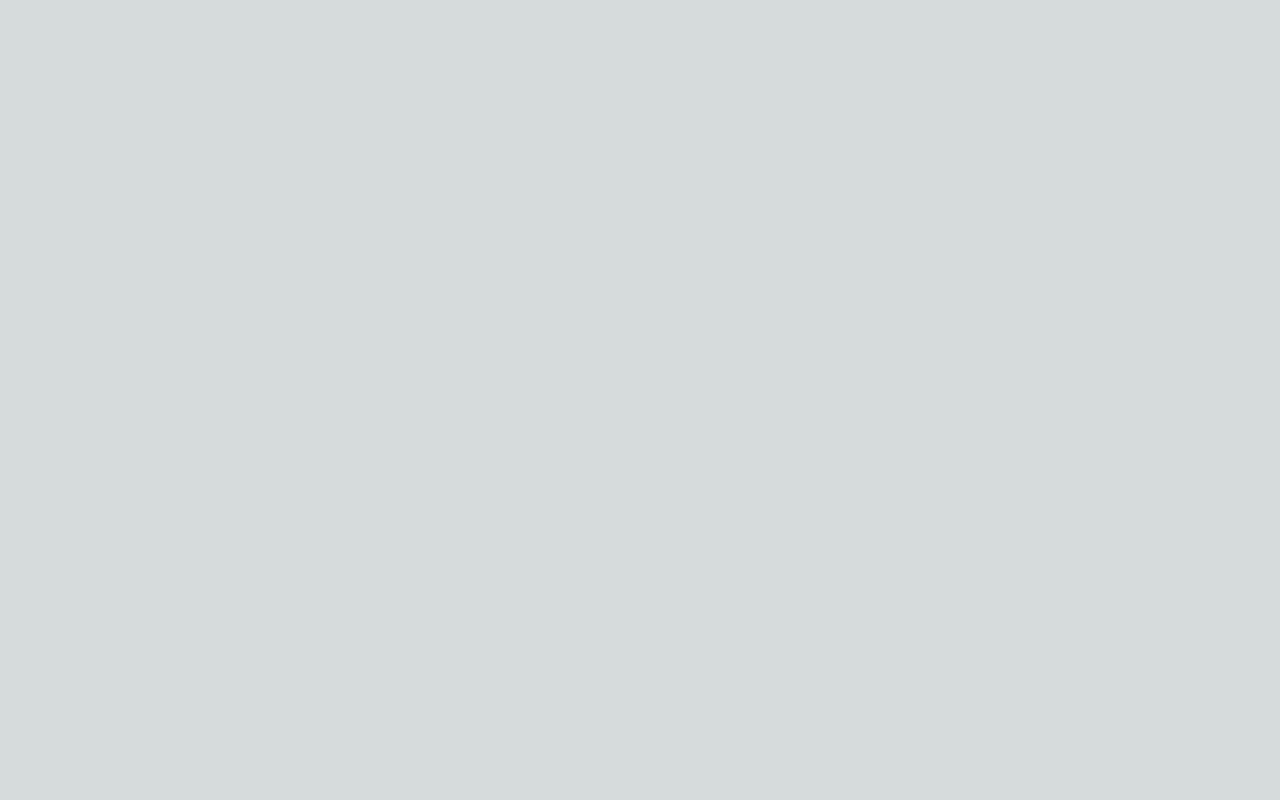
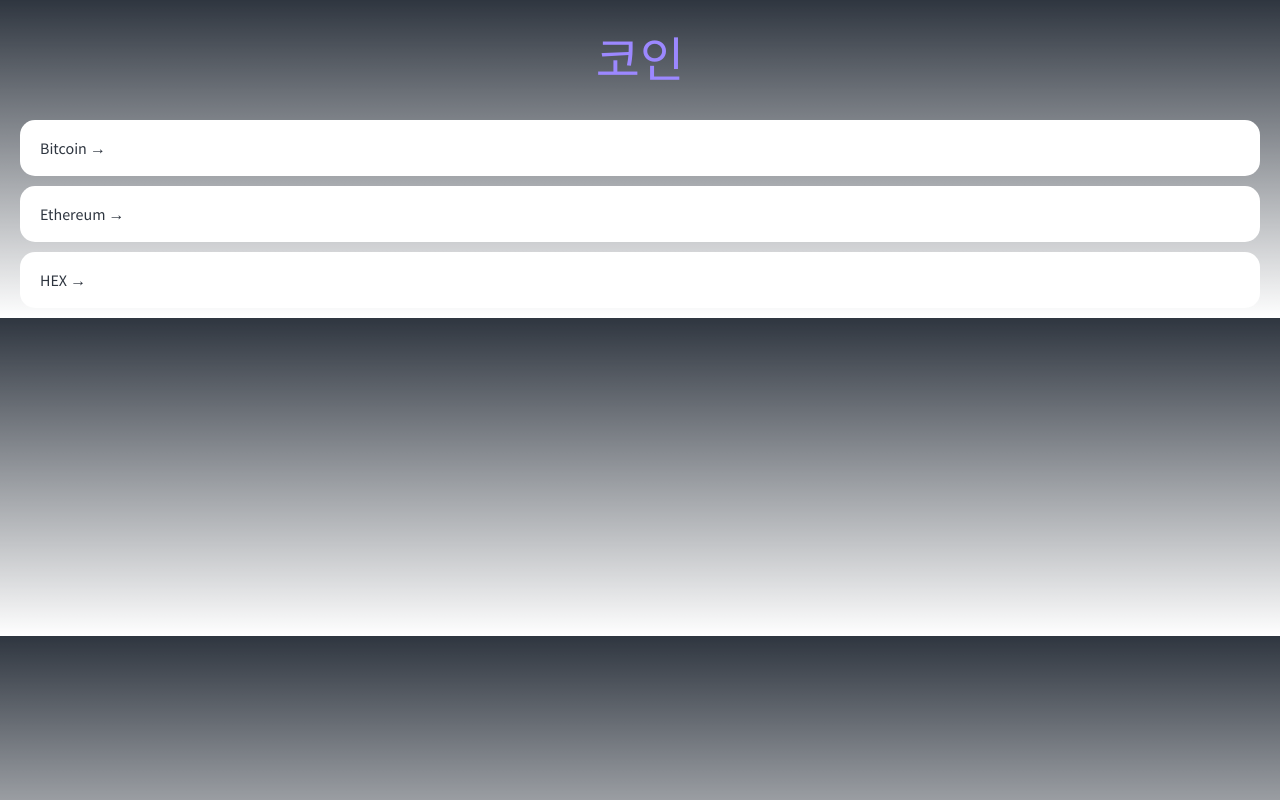
Before and after one commit to JaeUpSu/ts-react-master, a Next.js app: page / in a window 1280 px wide. Built offline with nearby package versions, Linux system fonts and the light colour scheme.

Commit message:
feat: theme & coin dummy data => static web

```diff
--- a/package.json
+++ b/package.json
@@ -9,6 +9,7 @@
     "lint": "next lint"
   },
   "dependencies": {
+    "@tanstack/react-query": "^4.28.0",
     "@types/jest": "^29.5.0",
     "@types/node": "18.15.11",
     "@types/react": "18.0.32",
@@ -18,6 +19,7 @@
     "next": "13.2.4",
     "react": "18.2.0",
     "react-dom": "18.2.0",
+    "styled-reset": "^4.4.5",
     "typescript": "5.0.3",
     "web-vitals": "^3.3.0"
   },
--- a/src/pages/_app.tsx
+++ b/src/pages/_app.tsx
@@ -1,11 +1,13 @@
 import "@/styles/globals.css";
 import type { AppProps } from "next/app";
 import { ThemeProvider } from "styled-components";
-import { darkTheme, lightTheme } from "@/styles/theme";
+import { theme } from "@/styles/theme";
+import { GlobalStyle } from "@/styles/theme";
 
 export default function App({ Component, pageProps }: AppProps) {
   return (
-    <ThemeProvider theme={lightTheme}>
+    <ThemeProvider theme={theme}>
+      <GlobalStyle />
       <Component {...pageProps} />
     </ThemeProvider>
   );
--- a/src/pages/index.tsx
+++ b/src/pages/index.tsx
@@ -1,5 +1,84 @@
-import React, { useState } from "react";
+import Link from "next/link";
+import styled from "styled-components";
+
+const Container = styled.div`
+  padding: 0px 20px;
+`;
+
+const Header = styled.header`
+  height: 15vh;
+  display: flex;
+  justify-content: center;
+  align-items: center;
+`;
+
+const CoinList = styled.ul``;
+
+const Coin = styled.li`
+  background-color: white;
+  color: ${(props) => props.theme.bgColor};
+  border-radius: 15px;
+  margin-bottom: 10px;
+  a {
+    padding: 20px;
+    transition: color 0.2s ease-in;
+    display: block;
+  }
+  &:hover {
+    a {
+      color: ${(props) => props.theme.accentColor};
+    }
+  }
+`;
+
+const Title = styled.h1`
+  font-size: 48px;
+  color: ${(props) => props.theme.accentColor};
+`;
+
+const coins = [
+  {
+    id: "btc-bitcoin",
+    name: "Bitcoin",
+    symbol: "BTC",
+    rank: 1,
+    is_new: false,
+    is_active: true,
+    type: "coin",
+  },
+  {
+    id: "eth-ethereum",
+    name: "Ethereum",
+    symbol: "ETH",
+    rank: 2,
+    is_new: false,
+    is_active: true,
+    type: "coin",
+  },
+  {
+    id: "hex-hex",
+    name: "HEX",
+    symbol: "HEX",
+    rank: 3,
+    is_new: false,
+    is_active: true,
+    type: "token",
+  },
+];
 
 export default function Home() {
-  return null;
+  return (
+    <Container>
+      <Header>
+        <Title>코인</Title>
+      </Header>
+      <CoinList>
+        {coins.map((coin) => (
+          <Coin key={coin.id}>
+            <Link href={`/${coin.id}`}>{coin.name} &rarr;</Link>
+          </Coin>
+        ))}
+      </CoinList>
+    </Container>
+  );
 }
--- a/src/styles/styled.d.ts
+++ b/src/styles/styled.d.ts
@@ -7,6 +7,6 @@
   export interface DefaultTheme {
     textColor: string;
     bgColor: string;
-    btnColor: string;
+    accentColor: string;
   }
 }
--- a/src/styles/theme.ts
+++ b/src/styles/theme.ts
@@ -1,13 +1,83 @@
+import { createGlobalStyle } from "styled-components";
 import { DefaultTheme } from "styled-components";
 
-export const lightTheme: DefaultTheme = {
-  bgColor: "white",
-  textColor: "black",
-  btnColor: "tomato",
+// export const lightTheme: DefaultTheme = {
+//   bgColor: "white",
+//   textColor: "black",
+//   btnColor: "tomato",
+// };
+
+// export const darkTheme: DefaultTheme = {
+//   bgColor: "black",
+//   textColor: "white",
+//   btnColor: "teal",
+// };
+
+export const theme: DefaultTheme = {
+  bgColor: "#2f3640",
+  textColor: "#f5f6fa",
+  accentColor: "#9c88ff",
 };
 
-export const darkTheme: DefaultTheme = {
-  bgColor: "black",
-  textColor: "white",
-  btnColor: "teal",
-};
+export const GlobalStyle = createGlobalStyle`
+@import url('https://fonts.googleapis.com/css2?family=Source+Sans+Pro:wght@300;400&display=swap');
+html, body, div, span, applet, object, iframe,
+h1, h2, h3, h4, h5, h6, p, blockquote, pre,
+a, abbr, acronym, address, big, cite, code,
+del, dfn, em, img, ins, kbd, q, s, samp,
+small, strike, strong, sub, sup, tt, var,
+b, u, i, center,
+dl, dt, dd, menu, ol, ul, li,
+fieldset, form, label, legend,
+table, caption, tbody, tfoot, thead, tr, th, td,
+article, aside, canvas, details, embed,
+figure, figcaption, footer, header, hgroup,
+main, menu, nav, output, ruby, section, summary,
+time, mark, audio, video {
+  margin: 0;
+  padding: 0;
+  border: 0;
+  font-size: 100%;
+  font: inherit;
+  vertical-align: baseline;
+}
+/* HTML5 display-role reset for older browsers */
+article, aside, details, figcaption, figure,
+footer, header, hgroup, main, menu, nav, section {
+  display: block;
+}
+/* HTML5 hidden-attribute fix for newer browsers */
+*[hidden] {
+    display: none;
+}
+body {
+  line-height: 1;
+}
+menu, ol, ul {
+  list-style: none;
+}
+blockquote, q {
+  quotes: none;
+}
+blockquote:before, blockquote:after,
+q:before, q:after {
+  content: '';
+  content: none;
+}
+table {
+  border-collapse: collapse;
+  border-spacing: 0;
+}
+* {
+  box-sizing: border-box;
+}
+body {
+  font-family: 'Source Sans Pro', sans-serif;
+  background-color:${(props) => props.theme.bgColor};
+  color:${(props) => props.theme.textColor}
+}
+a {
+  text-decoration:none;
+  color:inherit;
+}
+`;
```
Also changed, not shown: src/pages/[id].tsx (added, +23 -0 lines), 1 other file (tests, documents, lock files or other folders).
